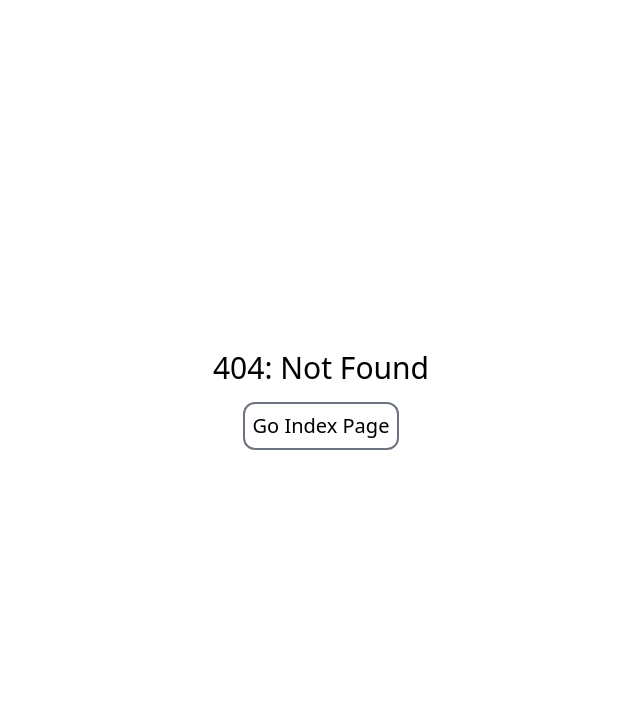
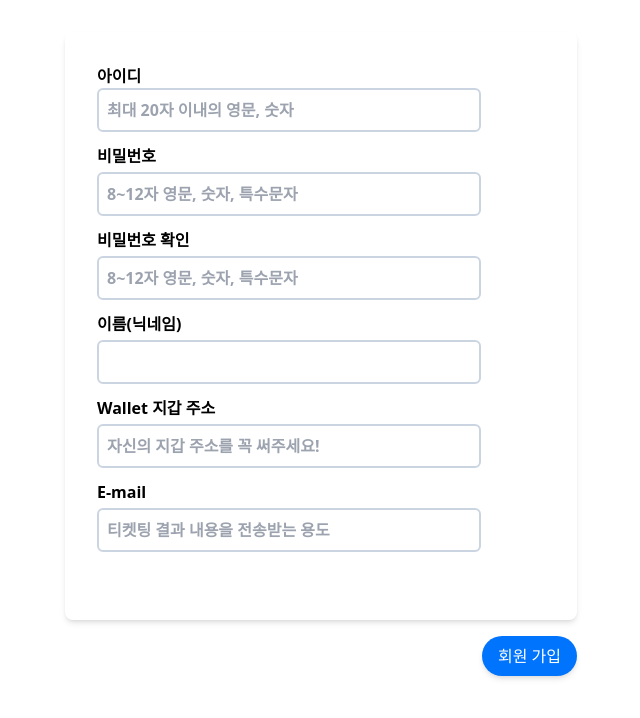
Before and after one commit to KlaytnTicket/klay-ticketing, a Next.js app: page /signup in a window 1280 px wide. Before the commit this address had no page. Shown: the top 718 px of the page, without its empty margins (319-959 px from the left). Built offline with nearby package versions, Linux system fonts and the light colour scheme.

Commit message:
회원가입 관련

```diff
--- /dev/null
+++ b/pages/api/accounts/signup.js
@@ -0,0 +1,55 @@
+import { Client } from "pg";
+
+export default async function handler(req, res) {
+  if (req.method === 'POST') {
+    const { userID, userPSW, userNICKNAME, userWALLET, userEMAIL } = req.body;
+
+    if (!userID || !userPSW || !userNICKNAME || !userWALLET || !userEMAIL) {
+      console.error('요구 필드 미스');
+      return res.status(400).json({ message: '정보를 모두 입력하세요.' });
+    }
+
+    const client = new Client({
+      host: process.env.DB_HOST,
+      database: process.env.DB_NAME,
+      port: process.env.DB_PORT,
+      user: process.env.DB_USER,
+      password: process.env.DB_PASSWORD,
+    });
+
+    try {
+      await client.connect();
+
+      // 계정 존재 여부 확인
+      const checkQuery = 'SELECT * FROM "USER" WHERE "USER_ID" = $1';
+      const checkUser = await client.query(checkQuery, [userID]);
+
+      if (checkUser.rows.length > 0) {
+        console.error('이미 존재하는 아이디');
+        await client.end();
+        return res.status(400).json({ message: '이미 존재하는 아이디입니다.' });
+      }
+
+      const insertUser = `
+        INSERT INTO "USER" ("USER_ID", "USER_PSW", "USER_NICKNAME", "USER_WALLET", "USER_EMAIL", "USER_POINT", "ENABLE")
+        VALUES ($1, $2, $3, $4, $5, $6, $7)
+      `;
+      const values = [userID, userPSW, userNICKNAME, userWALLET, userEMAIL, 0, true];
+
+      await client.query(insertUser, values);
+      await client.end();
+
+      console.log('회원가입 성공');
+      res.status(201).json({ message: '회원가입 성공' });
+
+    } catch (error) {
+      console.error('DB 쿼리 에러', error);
+      res.status(500).json({ message: '서버 에러' });
+    }
+
+  } else {
+    console.error('메서드 오류');
+    res.setHeader('Allow', ['POST']);
+    res.status(405).end(`메서드 ${req.method}는 허용되지 않음`);
+  }
+}
--- /dev/null
+++ b/pages/signup.jsx
@@ -0,0 +1,140 @@
+import axios from "axios";
+import Head from "next/head";
+import { useRouter } from "next/router";
+import { useState } from "react";
+
+export default function Register(){
+  const [userID, setUserID] = useState('');
+  const [userPSW, setUserPSW] = useState('');
+  const [userNICKNAME, setUserNICKNAME] = useState('');
+  const [userWALLET, setUserWALLET] = useState('');
+  const [userEMAIL, setUserEMAIL] = useState('');
+
+  const [PSWConfirm, setPSWConfirm] = useState('');
+  const [error, setError] = useState('');
+  const [success, setSuccess] = useState('');
+  const router = useRouter();
+
+  const handleSubmit = async (event) =>{
+    event.preventDefault();
+
+    if(userPSW !== PSWConfirm){
+      alert("비밀번호가 일치하지 않습니다.");
+      return;
+    }
+
+    try {
+      const res = await axios.post(
+        '/api/accounts/signup',
+        { userID: userID, userPSW: userPSW,
+          userNICKNAME: userNICKNAME,
+          userWALLET: userWALLET, userEMAIL: userEMAIL}
+      );
+
+      if(res.status === 201){
+        setSuccess('유저 가입 성공');
+        setError('');
+        router.push('/login');
+      }
+    } catch (error) {
+      setError(error.res?.data?.message || '회원가입 실패. 다시 시도해주세요.');
+      setSuccess('');
+    }
+  };
+
+  return(
+    <div className="bg-white">
+      <Head>
+        <title>회원가입</title>
+      </Head>
+
+      <main className="min-h-screen flex mt-8 justify-center">
+        <form onSubmit={handleSubmit}>
+          <div className="shadow-md p-8 rounded-lg pr-24 pb-14">
+            <div className="font-semibold">
+              <label>아이디</label><br />
+              <input
+                name="USER_ID"
+                value={userID}
+                onChange={(e) => setUserID(e.target.value)}
+                required
+                maxLength="20"
+                placeholder="최대 20자 이내의 영문, 숫자"
+                className="border-slate-300 border-2
+                rounded-md pl-2 py-2 w-96 mb-3"
+              /><br />
+
+              <label>비밀번호</label><br />
+              <input
+                name="USER_PSW"
+                value={userPSW}
+                onChange={(e) => setUserPSW(e.target.value)}
+                required
+                type="password"
+                maxLength="12" minLength="8"
+                placeholder="8~12자 영문, 숫자, 특수문자"
+                className="border-slate-300 border-2
+                rounded-md pl-2 py-2 w-96 mt-1 mb-3"
+              /><br />
+
+              <label>비밀번호 확인</label><br />
+              <input
+                name="USER_PSW_CONFIRM"
+                value={PSWConfirm}
+                onChange={(e) => setPSWConfirm(e.target.value)}
+                required
+                type="password"
+                maxLength="12" minLength="8"
+                placeholder="8~12자 영문, 숫자, 특수문자"
+                className="border-slate-300 border-2
+                rounded-md  pl-2 py-2 w-96 mt-1 mb-3"
+              /><br />
+
+              <label>이름(닉네임)</label><br />
+              <input
+                name="USER_NICKNAME"
+                value={userNICKNAME}
+                onChange={(e) => setUserNICKNAME(e.target.value)}
+                required
+                className="border-slate-300 border-2
+                rounded-md  pl-2 py-2 w-96 mt-1 mb-3"
+              /><br />
+
+              <label>Wallet 지갑 주소</label><br />
+              <input
+                name="USER_WALLET"
+                value={userWALLET}
+                onChange={(e) => setUserWALLET(e.target.value)}
+                required
+                placeholder="자신의 지갑 주소를 꼭 써주세요!"
+                className="border-slate-300 border-2
+                rounded-md  pl-2 py-2 w-96 mt-1 mb-3"
+              /><br />
+
+              <label>E-mail</label><br />
+              <input
+                name="USER_EMAIL"
+                value={userEMAIL}
+                onChange={(e) => setUserEMAIL(e.target.value)}
+                required
+                placeholder="티켓팅 결과 내용을 전송받는 용도"
+                className="border-slate-300 border-2
+                rounded-md  pl-2 py-2 w-96 mt-1 mb-3"
+              /><br />
+            </div>
+            {error && <p>{error}</p>}
+            {success && <p>{success}</p>}
+          </div>
+
+          <div className="grid justify-items-end">
+            <button type="submit"
+              className="mt-4 py-2 px-4
+            bg-custom-blue text-white
+              font-light rounded-full shadow-md">
+              회원 가입</button>
+          </div>
+        </form>
+      </main>
+    </div>
+  );
+}
```
